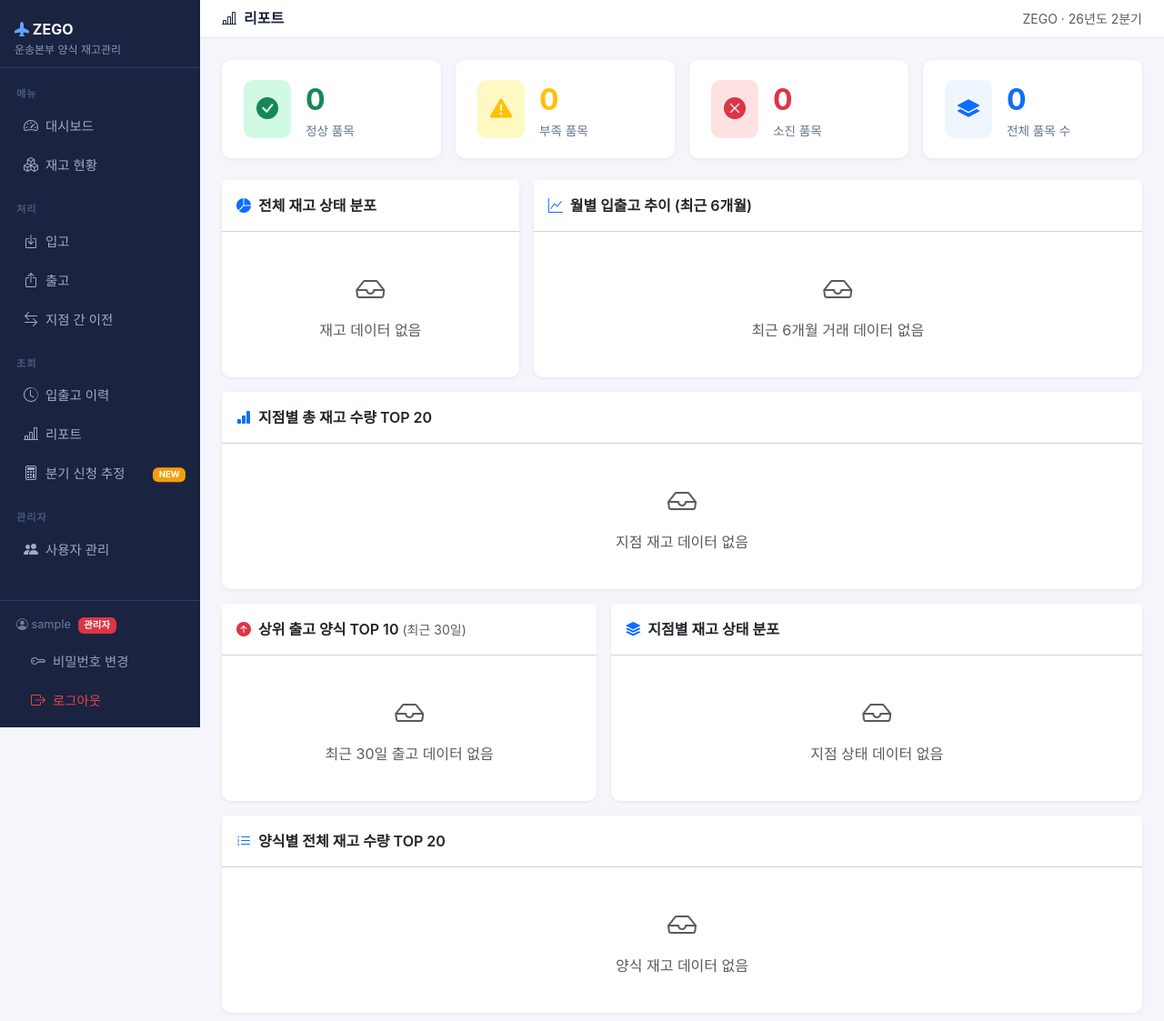
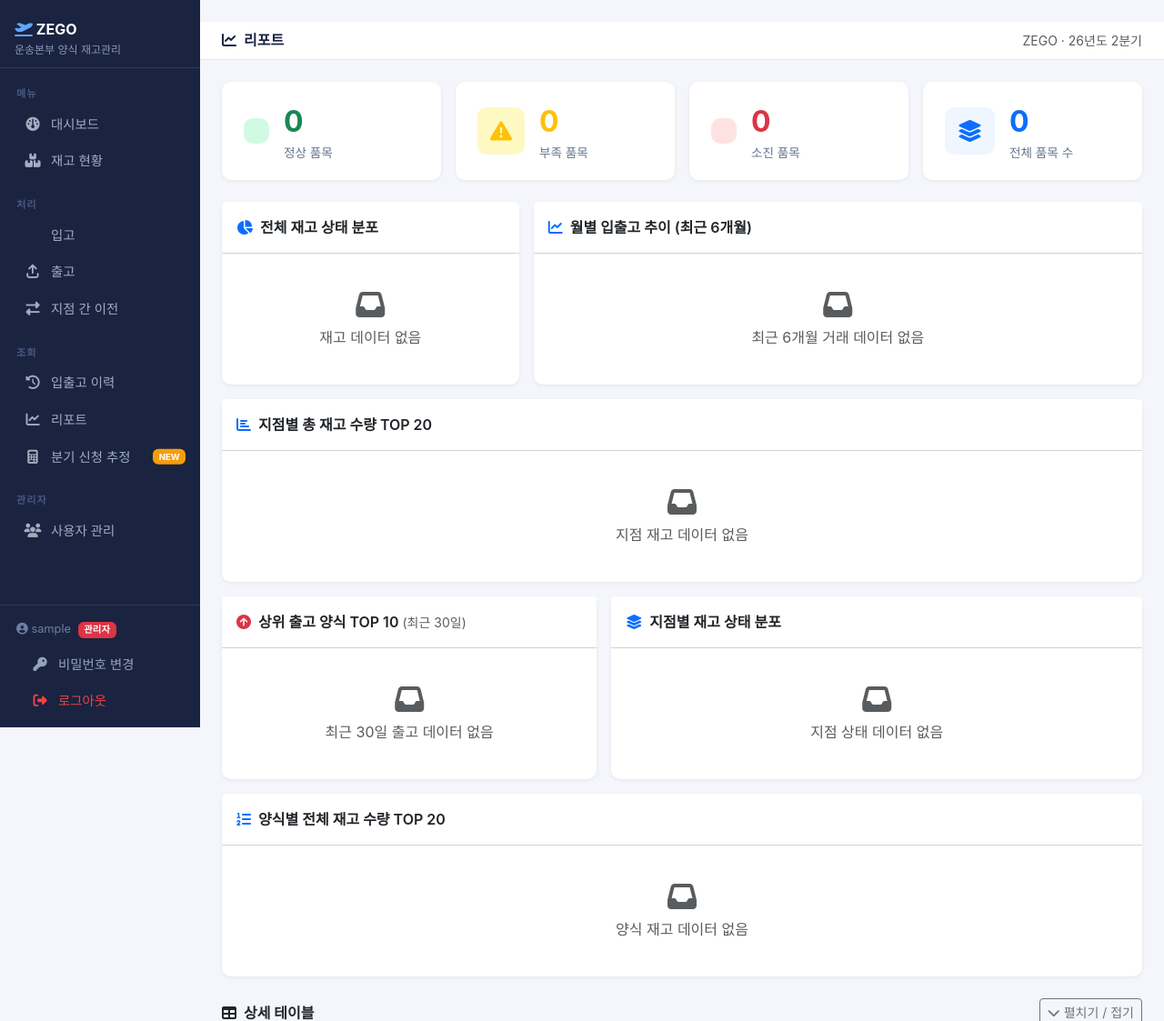
Before and after one commit to esrhdq/ZEGO, a Flask app: page /report in a window 1280 px wide. Shown: the top 1123 px of the page at 91% size. Run offline with Flask 3, Linux system fonts and the light colour scheme; the visitor is signed in with stand-in values (Sample User, id 1); data comes from the database, SQL or seed files in the repository; data that the repository does not hold is empty; some libraries are stand-ins or nearby versions; some web fonts are replaced.

Commit message:
feat: Bootstrap Icons → Font Awesome 6 전체 교체 및 사이드바 개선
- Bootstrap Icons CDN 제거, Font Awesome 6.5.2 CDN 적용
- 전체 13개 템플릿 아이콘 일괄 변환 (bi bi-* → fa-solid/fa-regular fa-*)
- 사이드바 스크롤바 다크테마 스타일 적용 (얇은 4px, 배경색 일치)
- 사이드바 아이콘 너비 20px 고정으로 메뉴 텍스트 정렬 통일

Co-Authored-By: Claude Sonnet 4.6 <noreply@anthropic.com>

```diff
--- a/templates/base.html
+++ b/templates/base.html
@@ -5,7 +5,7 @@
   <meta name="viewport" content="width=device-width, initial-scale=1, viewport-fit=cover">
   <title>{% block title %}ZEGO{% endblock %} — ZEGO</title>
   <link href="https://cdn.jsdelivr.net/npm/bootstrap@5.3.3/dist/css/bootstrap.min.css" rel="stylesheet">
-  <link href="https://cdn.jsdelivr.net/npm/bootstrap-icons@1.11.3/font/bootstrap-icons.min.css" rel="stylesheet">
+  <link href="https://cdnjs.cloudflare.com/ajax/libs/font-awesome/6.5.2/css/all.min.css" rel="stylesheet">
   <link href="https://cdn.jsdelivr.net/gh/orioncactus/pretendard/dist/web/static/pretendard.css" rel="stylesheet">
   <style>
     * { font-family: 'Pretendard', -apple-system, sans-serif; }
@@ -35,7 +35,12 @@
       padding: 12px 18px 4px; letter-spacing: .08em;
     }
     .sidebar-nav { flex: 1; overflow-y: auto; overflow-x: hidden; }
+    .sidebar-nav::-webkit-scrollbar { width: 4px; }
+    .sidebar-nav::-webkit-scrollbar-track { background: transparent; }
+    .sidebar-nav::-webkit-scrollbar-thumb { background: #2d3a5a; border-radius: 4px; }
     .sidebar-footer { padding: 8px; border-top: 1px solid #2d3a5a; flex-shrink: 0; }
+    /* 아이콘 너비 고정으로 텍스트 정렬 */
+    .sidebar .nav-link i { width: 20px; text-align: center; margin-right: 10px; font-size: .95rem; }
 
     /* 모바일 오버레이 */
     .sidebar-overlay {
@@ -105,42 +110,42 @@
 
 <div class="sidebar" id="sidebar">
   <div class="brand">
-    <i class="bi bi-airplane-fill" style="color:#60a5fa"></i> ZEGO
+    <i class="fa-solid fa-plane-departure" style="color:#60a5fa"></i> ZEGO
     <small>운송본부 양식 재고관리</small>
   </div>
   <nav class="sidebar-nav mt-2">
     <div class="section-label">메뉴</div>
-    <a href="{{ url_for('dashboard') }}"     class="nav-link {% if endpoint=='dashboard'    %}active{% endif %}"><i class="bi bi-speedometer2"></i>대시보드</a>
-    <a href="{{ url_for('inventory') }}"    class="nav-link {% if endpoint=='inventory'   %}active{% endif %}"><i class="bi bi-boxes"></i>재고 현황</a>
+    <a href="{{ url_for('dashboard') }}"     class="nav-link {% if endpoint=='dashboard'    %}active{% endif %}"><i class="fa-solid fa-gauge"></i>대시보드</a>
+    <a href="{{ url_for('inventory') }}"    class="nav-link {% if endpoint=='inventory'   %}active{% endif %}"><i class="fa-solid fa-boxes-stacked"></i>재고 현황</a>
     <div class="section-label mt-2">처리</div>
-    <a href="{{ url_for('inbound') }}"      class="nav-link {% if endpoint=='inbound'     %}active{% endif %}"><i class="bi bi-box-arrow-in-down"></i>입고</a>
-    <a href="{{ url_for('outbound') }}"     class="nav-link {% if endpoint=='outbound'    %}active{% endif %}"><i class="bi bi-box-arrow-up"></i>출고</a>
-    <a href="{{ url_for('transfer') }}"     class="nav-link {% if endpoint=='transfer'    %}active{% endif %}"><i class="bi bi-arrow-left-right"></i>지점 간 이전</a>
+    <a href="{{ url_for('inbound') }}"      class="nav-link {% if endpoint=='inbound'     %}active{% endif %}"><i class="fa-solid fa-arrow-down-to-bracket"></i>입고</a>
+    <a href="{{ url_for('outbound') }}"     class="nav-link {% if endpoint=='outbound'    %}active{% endif %}"><i class="fa-solid fa-arrow-up-from-bracket"></i>출고</a>
+    <a href="{{ url_for('transfer') }}"     class="nav-link {% if endpoint=='transfer'    %}active{% endif %}"><i class="fa-solid fa-right-left"></i>지점 간 이전</a>
     <div class="section-label mt-2">조회</div>
-    <a href="{{ url_for('transactions') }}"  class="nav-link {% if endpoint=='transactions' %}active{% endif %}"><i class="bi bi-clock-history"></i>입출고 이력</a>
-    <a href="{{ url_for('report') }}"       class="nav-link {% if endpoint=='report'    %}active{% endif %}"><i class="bi bi-bar-chart-line"></i>리포트</a>
+    <a href="{{ url_for('transactions') }}"  class="nav-link {% if endpoint=='transactions' %}active{% endif %}"><i class="fa-solid fa-clock-rotate-left"></i>입출고 이력</a>
+    <a href="{{ url_for('report') }}"       class="nav-link {% if endpoint=='report'    %}active{% endif %}"><i class="fa-solid fa-chart-line"></i>리포트</a>
     <a href="{{ url_for('forecast') }}"     class="nav-link {% if endpoint=='forecast'  %}active{% endif %}" style="position:relative">
-      <i class="bi bi-calculator"></i>분기 신청 추정
+      <i class="fa-solid fa-calculator"></i>분기 신청 추정
       <span class="position-absolute top-50 end-0 translate-middle-y me-2">
         <span class="badge" style="background:#f59e0b;font-size:.6rem">NEW</span>
       </span>
     </a>
     {% if session.role == 'admin' %}
     <div class="section-label mt-2">관리자</div>
-    <a href="{{ url_for('manage_users') }}"  class="nav-link {% if endpoint=='manage_users' %}active{% endif %}"><i class="bi bi-people-fill"></i>사용자 관리</a>
+    <a href="{{ url_for('manage_users') }}"  class="nav-link {% if endpoint=='manage_users' %}active{% endif %}"><i class="fa-solid fa-users"></i>사용자 관리</a>
     {% endif %}
   </nav>
   <div class="sidebar-footer">
     <div style="color:#6b7fa0;font-size:.8rem;padding:8px 10px;">
-      <i class="bi bi-person-circle"></i>
+      <i class="fa-solid fa-circle-user"></i>
       {{ session.username }}
       {% if session.role=='admin' %}<span class="badge bg-danger ms-1" style="font-size:.65rem">관리자</span>{% endif %}
       {% if session.branch_name %}<br><small class="text-muted">{{ session.branch_name }}</small>{% endif %}
     </div>
     <a href="{{ url_for('change_password') }}" class="nav-link" style="color:#94a3b8">
-      <i class="bi bi-key"></i>비밀번호 변경
+      <i class="fa-solid fa-key"></i>비밀번호 변경
     </a>
-    <a href="{{ url_for('logout') }}" class="nav-link" style="color:#ef4444"><i class="bi bi-box-arrow-right"></i>로그아웃</a>
+    <a href="{{ url_for('logout') }}" class="nav-link" style="color:#ef4444"><i class="fa-solid fa-right-from-bracket"></i>로그아웃</a>
   </div>
 </div>
 
@@ -148,7 +153,7 @@
   <div class="topbar">
     <div class="d-flex align-items-center gap-2">
       <button class="hamburger" id="hamburgerBtn" aria-label="메뉴 열기">
-        <i class="bi bi-list"></i>
+        <i class="fa-solid fa-bars"></i>
       </button>
       <h5 class="topbar-title">{% block page_title %}{% endblock %}</h5>
     </div>
--- a/templates/login.html
+++ b/templates/login.html
@@ -24,7 +24,7 @@
 <body>
 <div class="card login-card">
   <div class="login-header">
-    <div class="icon"><i class="bi bi-airplane-fill"></i></div>
+    <div class="icon"><i class="fa-solid fa-plane-departure"></i></div>
     <div class="zego-logo">ZEGO</div>
     <p class="sub-title">운송본부 양식 재고관리</p>
   </div>
@@ -44,7 +44,7 @@
       <div class="mb-4">
         <label class="form-label fw-semibold">비밀번호</label>
         <div class="input-group">
-          <span class="input-group-text"><i class="bi bi-lock"></i></span>
+          <span class="input-group-text"><i class="fa-solid fa-lock"></i></span>
           <input type="password" name="password" class="form-control" placeholder="비밀번호 입력" required>
         </div>
       </div>
--- a/templates/outbound.html
+++ b/templates/outbound.html
@@ -1,6 +1,6 @@
 {% extends 'base.html' %}
 {% block title %}출고 처리{% endblock %}
-{% block page_title %}<i class="bi bi-box-arrow-up me-2"></i>출고 처리{% endblock %}
+{% block page_title %}<i class="fa-solid fa-arrow-up-from-bracket me-2"></i>출고 처리{% endblock %}
 
 {% block content %}
 <div class="row justify-content-center">
@@ -45,7 +45,7 @@
               {# 직원: 본인 지점 고정 #}
               <input type="hidden" name="branch_id" value="{{ session.branch_id }}" id="branchSelect">
               <div class="form-control bg-light d-flex align-items-center gap-2" style="cursor:default">
-                <i class="bi bi-geo-alt-fill text-primary"></i>
+                <i class="fa-solid fa-location-dot text-primary"></i>
                 <strong>{{ session.branch_name }}</strong>
                 <span class="badge bg-secondary ms-1">내 지점</span>
               </div>
@@ -93,7 +93,7 @@
 
           <div class="d-flex gap-2">
             <button type="submit" class="btn btn-danger px-4">
-              <i class="bi bi-dash-circle me-1"></i>출고 등록
+              <i class="fa-solid fa-circle-minus me-1"></i>출고 등록
             </button>
             <a href="{{ url_for('dashboard') }}" class="btn btn-outline-secondary">취소</a>
           </div>
--- a/templates/report.html
+++ b/templates/report.html
@@ -1,6 +1,6 @@
 {% extends 'base.html' %}
 {% block title %}리포트{% endblock %}
-{% block page_title %}<i class="bi bi-bar-chart-line me-2"></i>리포트{% endblock %}
+{% block page_title %}<i class="fa-solid fa-chart-line me-2"></i>리포트{% endblock %}
 
 {% block content %}
 
@@ -14,7 +14,7 @@
     <div class="card stat-card h-100">
       <div class="card-body d-flex align-items-center gap-3">
         <div style="background:#d1fae5;border-radius:10px;padding:14px">
-          <i class="bi bi-check-circle-fill fs-4 text-success"></i>
+          <i class="fa-regular fa-circle-check-fill fs-4 text-success"></i>
         </div>
         <div>
           <div class="stat-num text-success">{{ total_ok }}</div>
@@ -27,7 +27,7 @@
     <div class="card stat-card h-100">
       <div class="card-body d-flex align-items-center gap-3">
         <div style="background:#fef9c3;border-radius:10px;padding:14px">
-          <i class="bi bi-exclamation-triangle-fill fs-4 text-warning"></i>
+          <i class="fa-solid fa-triangle-exclamation fs-4 text-warning"></i>
         </div>
         <div>
           <div class="stat-num text-warning">{{ total_low }}</div>
@@ -40,7 +40,7 @@
     <div class="card stat-card h-100">
       <div class="card-body d-flex align-items-center gap-3">
         <div style="background:#fee2e2;border-radius:10px;padding:14px">
-          <i class="bi bi-x-circle-fill fs-4 text-danger"></i>
+          <i class="fa-regular fa-circle-xmark-fill fs-4 text-danger"></i>
         </div>
         <div>
           <div class="stat-num text-danger">{{ total_empty }}</div>
@@ -53,7 +53,7 @@
     <div class="card stat-card h-100">
       <div class="card-body d-flex align-items-center gap-3">
         <div style="background:#eff6ff;border-radius:10px;padding:14px">
-          <i class="bi bi-layers-fill fs-4 text-primary"></i>
+          <i class="fa-solid fa-layer-group fs-4 text-primary"></i>
         </div>
         <div>
           <div class="stat-num text-primary">{{ total_all }}</div>
@@ -69,7 +69,7 @@
   <div class="col-lg-4">
     <div class="card h-100">
       <div class="card-header bg-white py-3 fw-semibold">
-        <i class="bi bi-pie-chart-fill me-2 text-primary"></i>전체 재고 상태 분포
+        <i class="fa-solid fa-chart-pie me-2 text-primary"></i>전체 재고 상태 분포
       </div>
       <div class="card-body d-flex align-items-center justify-content-center">
         <canvas id="chartStatus" style="max-height:240px"></canvas>
@@ -79,7 +79,7 @@
   <div class="col-lg-8">
     <div class="card h-100">
       <div class="card-header bg-white py-3 fw-semibold">
-        <i class="bi bi-graph-up me-2 text-primary"></i>월별 입출고 추이 (최근 6개월)
+        <i class="fa-solid fa-chart-line me-2 text-primary"></i>월별 입출고 추이 (최근 6개월)
       </div>
       <div class="card-body">
         <canvas id="chartMonthly" style="max-height:240px"></canvas>
@@ -93,7 +93,7 @@
   <div class="col-12">
     <div class="card">
       <div class="card-header bg-white py-3 fw-semibold">
-        <i class="bi bi-bar-chart-fill me-2 text-primary"></i>지점별 총 재고 수량 TOP 20
+        <i class="fa-solid fa-chart-bar me-2 text-primary"></i>지점별 총 재고 수량 TOP 20
       </div>
       <div class="card-body">
         <canvas id="chartBranchQty" style="max-height:260px"></canvas>
@@ -107,7 +107,7 @@
   <div class="col-lg-5">
     <div class="card h-100">
       <div class="card-header bg-white py-3 fw-semibold">
-        <i class="bi bi-arrow-up-circle-fill me-2 text-danger"></i>상위 출고 양식 TOP 10 <small class="text-muted fw-normal">(최근 30일)</small>
+        <i class="fa-solid fa-circle-arrow-up me-2 text-danger"></i>상위 출고 양식 TOP 10 <small class="text-muted fw-normal">(최근 30일)</small>
       </div>
       <div class="card-body">
         <canvas id="chartTopOut" style="max-height:280px"></canvas>
@@ -117,7 +117,7 @@
   <div class="col-lg-7">
     <div class="card h-100">
       <div class="card-header bg-white py-3 fw-semibold">
-        <i class="bi bi-stack me-2 text-primary"></i>지점별 재고 상태 분포
+        <i class="fa-solid fa-layer-group me-2 text-primary"></i>지점별 재고 상태 분포
       </div>
       <div class="card-body">
         <canvas id="chartBranchStatus" style="max-height:280px"></canvas>
@@ -131,7 +131,7 @@
   <div class="col-12">
     <div class="card">
       <div class="card-header bg-white py-3 fw-semibold">
-        <i class="bi bi-list-ol me-2 text-primary"></i>양식별 전체 재고 수량 TOP 20
+        <i class="fa-solid fa-list-ol me-2 text-primary"></i>양식별 전체 재고 수량 TOP 20
       </div>
       <div class="card-body">
         <canvas id="chartFormQty" style="max-height:320px"></canvas>
@@ -142,9 +142,9 @@
 
 <!-- ── 테이블 (접기/펼치기) ── -->
 <div class="d-flex align-items-center mb-2">
-  <strong class="me-auto"><i class="bi bi-table me-2"></i>상세 테이블</strong>
+  <strong class="me-auto"><i class="fa-solid fa-table me-2"></i>상세 테이블</strong>
   <button class="btn btn-sm btn-outline-secondary" data-bs-toggle="collapse" data-bs-target="#tableSection">
-    <i class="bi bi-chevron-down me-1"></i>펼치기 / 접기
+    <i class="fa-solid fa-chevron-down me-1"></i>펼치기 / 접기
   </button>
 </div>
 
@@ -267,7 +267,7 @@ const C = {
     });
   } else {
     document.getElementById('chartStatus').closest('.card-body').innerHTML =
-      '<div class="text-center text-muted py-4"><i class="bi bi-inbox fs-2 d-block mb-2"></i>재고 데이터 없음</div>';
+      '<div class="text-center text-muted py-4"><i class="fa-solid fa-inbox fs-2 d-block mb-2"></i>재고 데이터 없음</div>';
   }
 }
 
@@ -276,7 +276,7 @@ const C = {
   const d = {{ chart_monthly | tojson }};
   if (!d.labels.length) {
     document.getElementById('chartMonthly').closest('.card-body').innerHTML =
-      '<div class="text-center text-muted py-4"><i class="bi bi-inbox fs-2 d-block mb-2"></i>최근 6개월 거래 데이터 없음</div>';
+      '<div class="text-center text-muted py-4"><i class="fa-solid fa-inbox fs-2 d-block mb-2"></i>최근 6개월 거래 데이터 없음</div>';
   } else
   new Chart(document.getElementById('chartMonthly'), {
     type: 'line',
@@ -313,7 +313,7 @@ const C = {
   const d = {{ chart_branch_qty | tojson }};
   if (!d.labels.length) {
     document.getElementById('chartBranchQty').closest('.card-body').innerHTML =
-      '<div class="text-center text-muted py-4"><i class="bi bi-inbox fs-2 d-block mb-2"></i>지점 재고 데이터 없음</div>';
+      '<div class="text-center text-muted py-4"><i class="fa-solid fa-inbox fs-2 d-block mb-2"></i>지점 재고 데이터 없음</div>';
   } else
   new Chart(document.getElementById('chartBranchQty'), {
     type: 'bar',
@@ -360,7 +360,7 @@ const C = {
     });
   } else {
     document.getElementById('chartTopOut').closest('.card-body').innerHTML =
-      '<div class="text-center text-muted py-4"><i class="bi bi-inbox fs-2 d-block mb-2"></i>최근 30일 출고 데이터 없음</div>';
+      '<div class="text-center text-muted py-4"><i class="fa-solid fa-inbox fs-2 d-block mb-2"></i>최근 30일 출고 데이터 없음</div>';
   }
 }
 
@@ -369,7 +369,7 @@ const C = {
   const d = {{ chart_branch_status | tojson }};
   if (!d.labels.length) {
     document.getElementById('chartBranchStatus').closest('.card-body').innerHTML =
-      '<div class="text-center text-muted py-4"><i class="bi bi-inbox fs-2 d-block mb-2"></i>지점 상태 데이터 없음</div>';
+      '<div class="text-center text-muted py-4"><i class="fa-solid fa-inbox fs-2 d-block mb-2"></i>지점 상태 데이터 없음</div>';
   } else
   new Chart(document.getElementById('chartBranchStatus'), {
     type: 'bar',
@@ -399,7 +399,7 @@ const C = {
   const d = {{ chart_form_qty | tojson }};
   if (!d.labels.length) {
     document.getElementById('chartFormQty').closest('.card-body').innerHTML =
-      '<div class="text-center text-muted py-4"><i class="bi bi-inbox fs-2 d-block mb-2"></i>양식 재고 데이터 없음</div>';
+      '<div class="text-center text-muted py-4"><i class="fa-solid fa-inbox fs-2 d-block mb-2"></i>양식 재고 데이터 없음</div>';
   } else
   new Chart(document.getElementById('chartFormQty'), {
     type: 'bar',
--- a/templates/transfer.html
+++ b/templates/transfer.html
@@ -1,6 +1,6 @@
 {% extends 'base.html' %}
 {% block title %}지점 간 이전{% endblock %}
-{% block page_title %}<i class="bi bi-arrow-left-right me-2"></i>지점 간 이전{% endblock %}
+{% block page_title %}<i class="fa-solid fa-right-left me-2"></i>지점 간 이전{% endblock %}
 
 {% block content %}
 <div class="row justify-content-center">
@@ -42,7 +42,7 @@
                 {# 직원: 본인 지점 고정 #}
                 <input type="hidden" name="from_branch_id" value="{{ session.branch_id }}" id="fromBranch">
                 <div class="form-control bg-light d-flex align-items-center gap-2" style="cursor:default">
-                  <i class="bi bi-geo-alt-fill text-primary"></i>
+                  <i class="fa-solid fa-location-dot text-primary"></i>
                   <strong>{{ session.branch_name }}</strong>
                   <span class="badge bg-secondary ms-1">내 지점</span>
                 </div>
@@ -108,7 +108,7 @@
 
           <div class="d-flex gap-2">
             <button type="submit" class="btn btn-primary px-4">
-              <i class="bi bi-arrow-left-right me-1"></i>이전 처리
+              <i class="fa-solid fa-right-left me-1"></i>이전 처리
             </button>
             <a href="{{ url_for('dashboard') }}" class="btn btn-outline-secondary">취소</a>
           </div>
```
Also changed, not shown: templates/change_password.html (+12 -12 lines), templates/dashboard.html (+13 -13 lines), templates/forecast.html (+11 -11 lines), templates/inbound.html (+12 -12 lines), templates/inventory.html (+21 -21 lines), templates/transactions.html (+4 -4 lines), templates/upload_result.html (+7 -7 lines), templates/users.html (+7 -7 lines).
